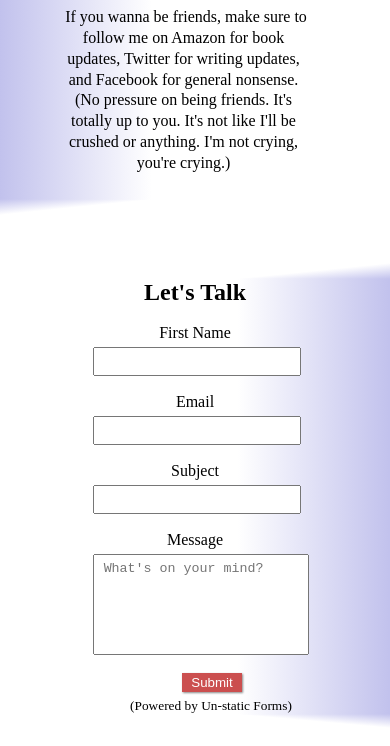
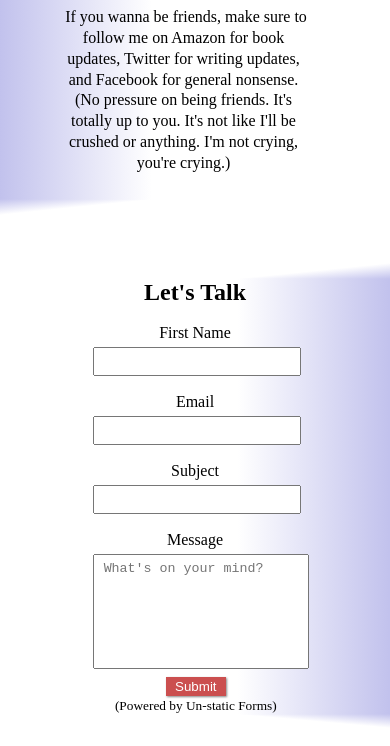
Before and after one commit to leviticusjames/leviticusjames.github.io, a plain HTML site: page index.html in a window 390 px wide. Shown: the part 2367-3113 px from the top of the page. Drawn offline with Linux system fonts and the light colour scheme; a web font is replaced by a local one.

Commit message:
Update to submit button in mobile styles

```diff
--- a/index.html
+++ b/index.html
@@ -104,7 +104,7 @@
               <h3>Message Sent</h3>
               <p>I'll be in touch.</p>
             </div>
-            <div id="btnUnStatic">
+            <div id="btnUnStatic" class="btnUnStatic">
               <button type="submit" id="btnSubmit" onclick="submitForm()">Submit</button>
             <div>
               <p><small>(Powered by <a rel="nofollow" href="Un-static Forms">Un-static Forms</a>)</small></p>
--- a/styles.css
+++ b/styles.css
@@ -223,19 +223,14 @@ textarea[placeholder] {
   padding: 6px 10px;
 }
 
+.btnUnStatic {
+  margin: 0 0 0 0.8%;
+}
+
 button[type="submit"] {
   width: 60px;
-  margin: 18px 0 4px 34px;
 }
 
-button[type="reset"] {
-  width: 60px;
-
-  }
-
-small {
-  padding-left: 32px;
-}
 
 /* FOOTER STYLES */
 footer {
```
